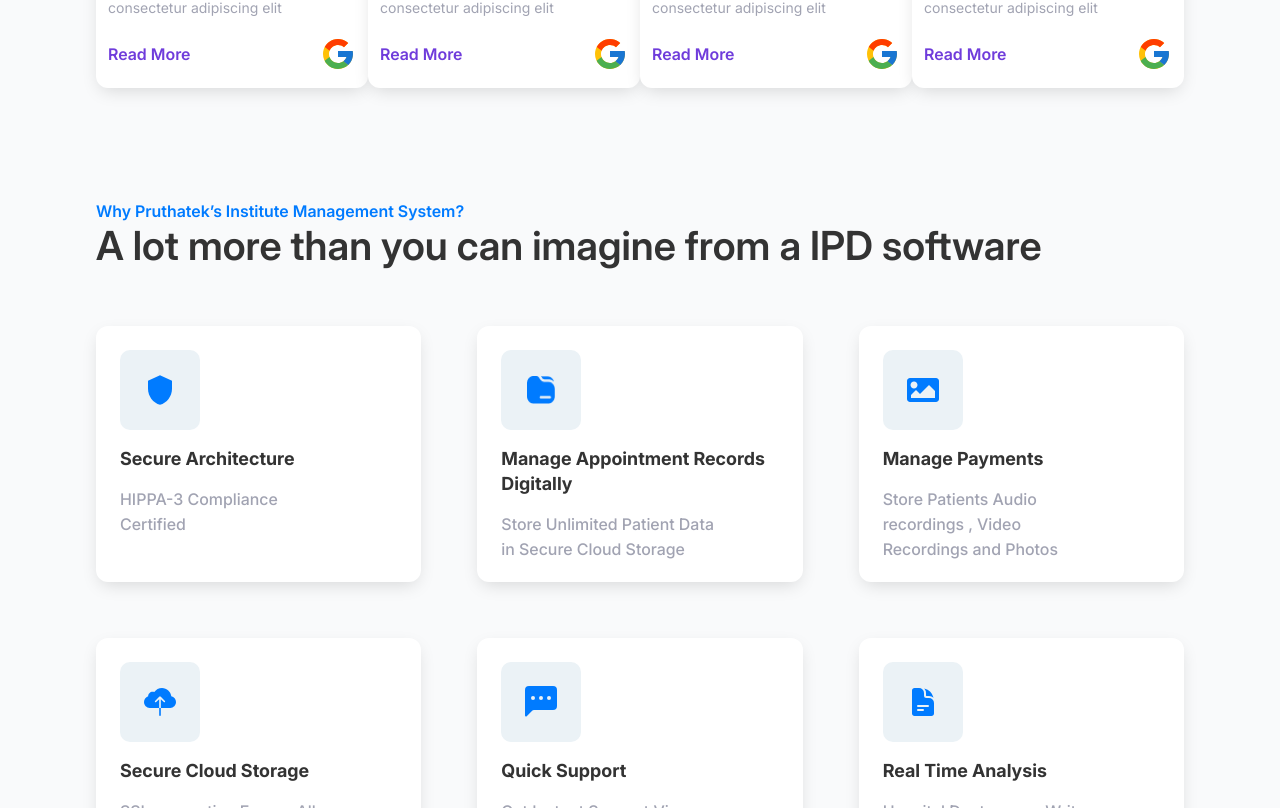
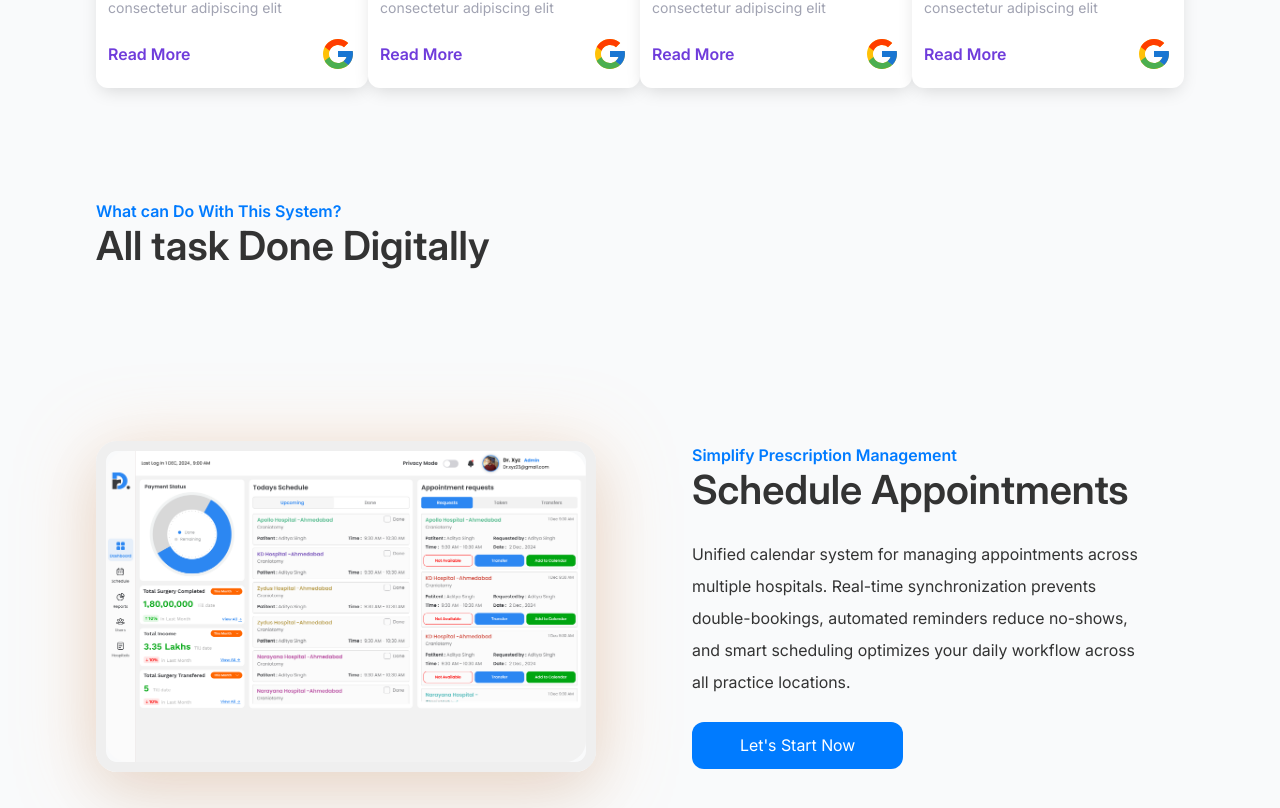
Before and after one commit to jay-avaiya/pruthatek-doctor-schedule, a React (Vite) app: page / in a window 1280 px wide. Shown: the part 1992-2800 px from the top of the page. Built offline with nearby package versions, Linux system fonts and the light colour scheme.

Commit message:
Update: Home Page

```diff
--- a/src/pages/Main/HomePage/HomePage.jsx
+++ b/src/pages/Main/HomePage/HomePage.jsx
@@ -6,6 +6,8 @@ import { FaImage } from "react-icons/fa";
 import { MdShield } from "react-icons/md";
 import PlanPricing from "../../../layouts/main_component/PlanPricing";
 import Blog from "../../../layouts/main_component/Blog";
+import SectionCardLeft from "./_components/SectionCardLeft";
+import SectionCardRight from "./_components/SectionCardRight";
 
 const HomePage = () => {
   const pms = [
@@ -93,8 +95,46 @@ const HomePage = () => {
         </div>
       </div>
 
+      {/* ----- section cards ----- */}
+      <div className="flex flex-col gap-24 w-full px-4 md:px-6 lg:px-12 xl:px-24">
+        <div>
+          <p className="text-sm md:text-[16px] font-semibold text-[#007BFF]">
+            What can Do With This System?
+          </p>
+          <h3 className="text-2xl md:text-3xl lg:text-[40px] font-semibold text-[#333333]">
+            All task Done Digitally
+          </h3>
+        </div>
+
+        <SectionCardLeft />
+
+        <SectionCardRight
+          badge={"Declutter Patient Data"}
+          title={"Manage Patient Records"}
+          description={
+            "Automated payment tracking and reconciliation across all facilities. Instantly generate invoices, monitor pending payments, and maintain complete financial records—eliminating manual bookkeeping and ensuring billing accuracy."
+          }
+        />
+
+        <SectionCardLeft
+          badge={"Centralize Patient Media"}
+          title={"Manage Payments"}
+          description={
+            "Automated payment tracking and reconciliation across all facilities. Instantly generate invoices, monitor pending payments, and maintain complete financial records—eliminating manual bookkeeping and ensuring billing accuracy."
+          }
+        />
+
+        <SectionCardRight
+          badge={"Simplify Laboratory Documentation"}
+          title={"Analysis Repots"}
+          description={
+            "Real-time analytics dashboard tracking patient volume, revenue trends, and facility performance. Generate custom reports, identify patterns, and make data-driven decisions to optimize practice efficiency and profitability."
+          }
+        />
+      </div>
+
       {/* ---- IMS ---- */}
-      <div className="flex flex-col px-4 md:px-6 lg:px-12 xl:px-24 gap-y-5 md:gap-y-10 lg:gap-y-14 font-inter">
+      <div className="flex flex-col px-4 w-full md:px-6 lg:px-12 xl:px-24 gap-y-5 md:gap-y-10 lg:gap-y-14 font-inter">
         <div>
           <p className="text-sm md:text-[16px] font-semibold text-[#007BFF]">
             Why Pruthatek’s Institute Management System?
--- /dev/null
+++ b/src/pages/Main/HomePage/_components/SectionCardLeft.jsx
@@ -0,0 +1,42 @@
+import React from "react";
+
+const SectionCardLeft = ({ image, title, description, badge }) => {
+  return (
+    <div className="flex flex-col lg:flex-row lg:h-[60vh] items-center gap-12 lg:gap-24 justify-between w-full">
+      {/* image */}
+      <div className="w-full max-w-[400px] xl:max-w-[500px] border-[10px] border-[#EFEFEF] rounded-[21px] shadow-[0_20px_60px_rgba(0,0,0,0.08),0_10px_80px_rgba(255,180,120,0.35)]">
+        <img
+          src={image || "/home.png"}
+          alt=""
+          className="w-full h-full rounded-[21px] object-contain"
+        />
+      </div>
+
+      {/* text */}
+      <div className="font-inter flex flex-col space-y-6 md:w-[80%] lg:w-[50%]">
+        <div>
+          <p className="text-[#007BFF] text-sm md:text-[16px] font-semibold">
+            {badge || "Simplify Prescription Management"}
+          </p>
+          <h3 className="text-red-400 md:text-yellow-300 lg:text-pink-400 xl:text-[#333333] text-2xl md:text-3xl xl:text-[40px] font-semibold">
+            {title || "Schedule Appointments"}
+          </h3>
+        </div>
+        <p className="text-[#333333] text-sm xl:text-[16px] leading-[32px] xl:w-[93%]">
+          {description ||
+            `Unified calendar system for managing appointments across multiple
+          hospitals. Real-time synchronization prevents double-bookings,
+          automated reminders reduce no-shows, and smart scheduling optimizes
+          your daily workflow across all practice locations.`}
+        </p>
+
+        {/* button */}
+        <button className="bg-[#007BFF] text-white px-6 lg:px-12 py-3 rounded-xl w-fit cursor-pointer outline-none active:scale-95 transition duration-100 text-sm text-[16px]">
+          Let's Start Now
+        </button>
+      </div>
+    </div>
+  );
+};
+
+export default SectionCardLeft;
--- /dev/null
+++ b/src/pages/Main/HomePage/_components/SectionCardRight.jsx
@@ -0,0 +1,65 @@
+import React from "react";
+
+const SectionCardRight = ({ image, title, description, badge }) => {
+  return (
+    <div className="flex flex-col lg:flex-row lg:h-[60vh] items-center gap-12 lg:gap-24 justify-between w-full">
+      {/* text */}
+      <div className="font-inter hidden lg:flex flex-col space-y-6 md:w-[80%] lg:w-[50%]">
+        <div>
+          <p className="text-[#007BFF] text-sm md:text-[16px] font-semibold">
+            {badge || "Simplify Prescription Management"}
+          </p>
+          <h3 className="text-red-400 md:text-yellow-300 lg:text-pink-400 xl:text-[#333333] text-2xl md:text-3xl text-[40px] font-semibold">
+            {title || "Schedule Appointments"}
+          </h3>
+        </div>
+        <p className="text-[#333333] text-sm xl:text-[16px] leading-[32px] xl:w-[93%]">
+          {description ||
+            `Unified calendar system for managing appointments across multiple
+          hospitals. Real-time synchronization prevents double-bookings,
+          automated reminders reduce no-shows, and smart scheduling optimizes
+          your daily workflow across all practice locations.`}
+        </p>
+
+        {/* button */}
+        <button className="bg-[#007BFF] text-white px-12 py-3 rounded-xl w-fit cursor-pointer outline-none active:scale-95 transition duration-100 text-sm text-[16px]">
+          Let's Start Now
+        </button>
+      </div>
+
+      <div className="w-full max-w-[400px] xl:max-w-[500px] border-[10px] border-[#EFEFEF] rounded-[21px] shadow-[0_20px_60px_rgba(0,0,0,0.08),0_10px_80px_rgba(255,180,120,0.35)]">
+        <img
+          src={image || "/home.png"}
+          alt=""
+          className="w-full h-full rounded-[21px] object-contain"
+        />
+      </div>
+
+      {/* mobile text */}
+      <div className="font-inter flex lg:hidden flex-col space-y-6 md:w-[80%] lg:w-[50%]">
+        <div>
+          <p className="text-[#007BFF] text-sm md:text-[16px] font-semibold">
+            {badge || "Simplify Prescription Management"}
+          </p>
+          <h3 className="text-red-400 md:text-yellow-300 lg:text-pink-400 xl:text-[#333333] text-2xl md:text-3xl xl:text-[40px] font-semibold">
+            {title || "Schedule Appointments"}
+          </h3>
+        </div>
+        <p className="text-[#333333] text-sm xl:text-[16px] leading-[32px] xl:w-[93%]">
+          {description ||
+            `Unified calendar system for managing appointments across multiple
+          hospitals. Real-time synchronization prevents double-bookings,
+          automated reminders reduce no-shows, and smart scheduling optimizes
+          your daily workflow across all practice locations.`}
+        </p>
+
+        {/* button */}
+        <button className="bg-[#007BFF] text-white px-6 lg:px-12 py-3 rounded-xl w-fit cursor-pointer outline-none active:scale-95 transition duration-100 text-sm text-[16px]">
+          Let's Start Now
+        </button>
+      </div>
+    </div>
+  );
+};
+
+export default SectionCardRight;
```
